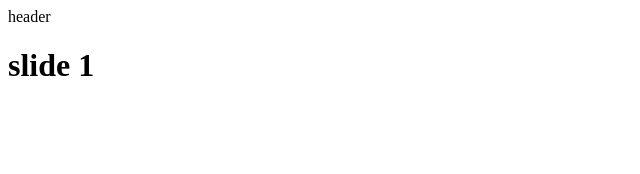
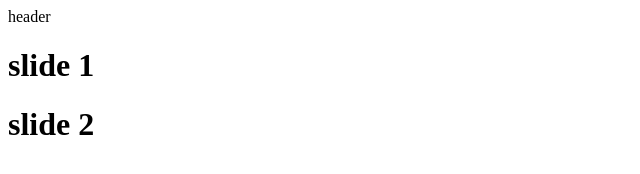
Before and after one commit to FatemezSfari/git-github, a plain HTML site: page index.html in a window 1280 px wide. Shown: the whole page, without its empty margins (0-640 px from the left). Drawn offline with Linux system fonts and the light colour scheme.

Commit message:
add slide

```diff
--- a/index.html
+++ b/index.html
@@ -11,6 +11,7 @@
     </header>
     <div class="slider">
         <h1> slide 1</h1>
+        <h1> slide 2</h1>
     </div>
 </body>
 </html>
```
